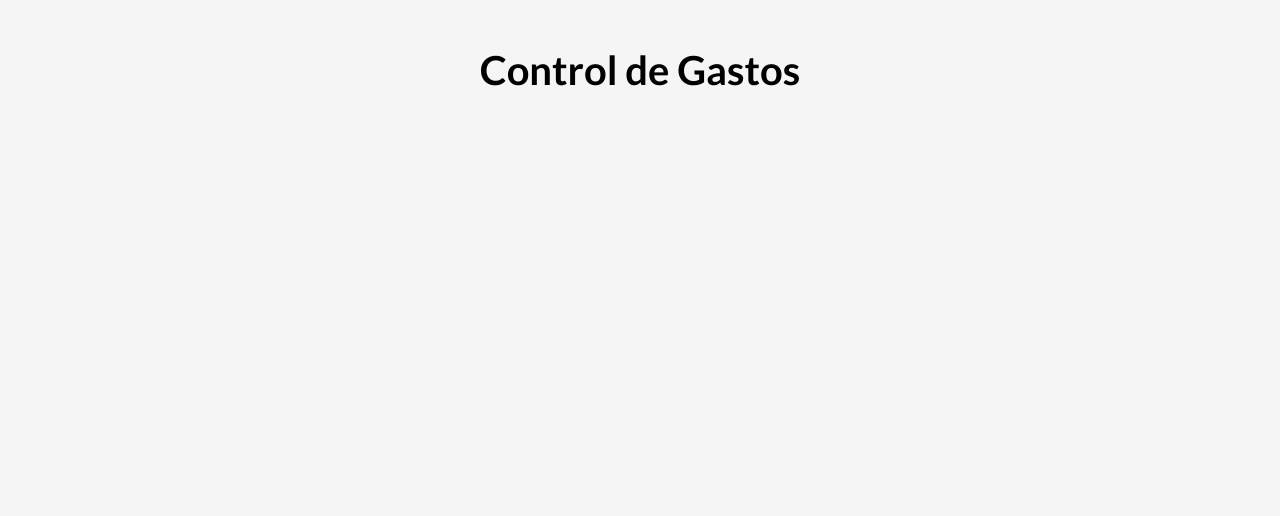
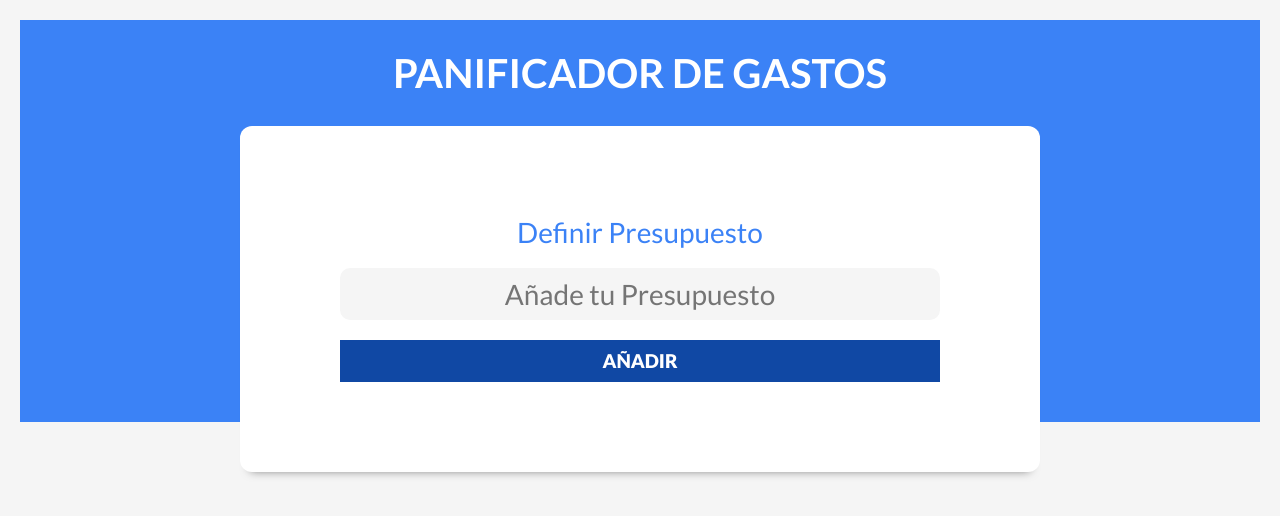
Before and after one commit to LuisJavier98/ControlDeGastos, a React (Vite) app: page / in a window 1280 px wide. Shown: the top 516 px of the page. Built offline with nearby package versions, Linux system fonts and the light colour scheme.

Commit message:
primera parte culminada

```diff
--- a/src/App.jsx
+++ b/src/App.jsx
@@ -1,12 +1,11 @@
-import { useState } from 'react'
 import './App.css'
+import Header from './Components/Header'
 
 function App() {
-  const [count, setCount] = useState(0)
 
   return (
     <div className="App">
-      <h1>Control de Gastos</h1>
+      <Header />
     </div>
   )
 }
--- /dev/null
+++ b/src/Components/Header.jsx
@@ -0,0 +1,14 @@
+import React, { useState } from 'react'
+import NuevoPresupuesto from './NuevoPresupuesto'
+
+const Header = () => {
+  const [presupuesto, setpresupuesto] = useState(0)
+  return (
+    <header>
+      <h1>Panificador de Gastos</h1>
+      <NuevoPresupuesto setpresupuesto={setpresupuesto} presupuesto={presupuesto} />
+    </header>
+  )
+}
+
+export default Header
--- /dev/null
+++ b/src/Components/Mensaje.jsx
@@ -0,0 +1,11 @@
+import React from 'react'
+
+const Mensaje = ({ children, tipo }) => {
+  return (
+    <div className={`alerta ${tipo}`}>
+      {children}
+    </div>
+  )
+}
+
+export default Mensaje
--- /dev/null
+++ b/src/Components/NuevoPresupuesto.jsx
@@ -0,0 +1,46 @@
+import React, { useState } from 'react'
+import Mensaje from './Mensaje'
+
+const NuevoPresupuesto = ({ setpresupuesto, presupuesto }) => {
+  const [Change, setChange] = useState(true)
+  const [mensaje, setmessage] = useState()
+  console.log(presupuesto)
+  const handleChange = e => {
+    e.preventDefault()
+    if (e.target[0].value !== '') {
+      if (isNaN(e.target[0].value)) {
+        setmessage('Debes introducir un numero')
+      }
+      else if (Number(e.target[0].value) > 0) {
+        setChange(!Change);
+        setpresupuesto(Number(e.target[0].value))
+      }
+      else {
+        setmessage('Debes introducir un numero mayor a 0')
+      }
+    }
+  }
+  return (
+    <div className='contenedor-presupuesto contenedor sombra'>
+      {
+        Change ?
+          <form onSubmit={handleChange} action="" className='formulario'>
+            <div className='campo'>
+              <label htmlFor="">Definir Presupuesto</label>
+              <input type="text" className='nuevo-presupuesto' placeholder='Añade tu Presupuesto' required />
+            </div>
+            <input type="submit" value='Añadir' />
+            {mensaje && <Mensaje tipo='error'>{mensaje}</Mensaje>}
+          </form>
+          :
+          <div >
+
+          </div>
+      }
+
+
+    </div>
+  )
+}
+
+export default NuevoPresupuesto
```
